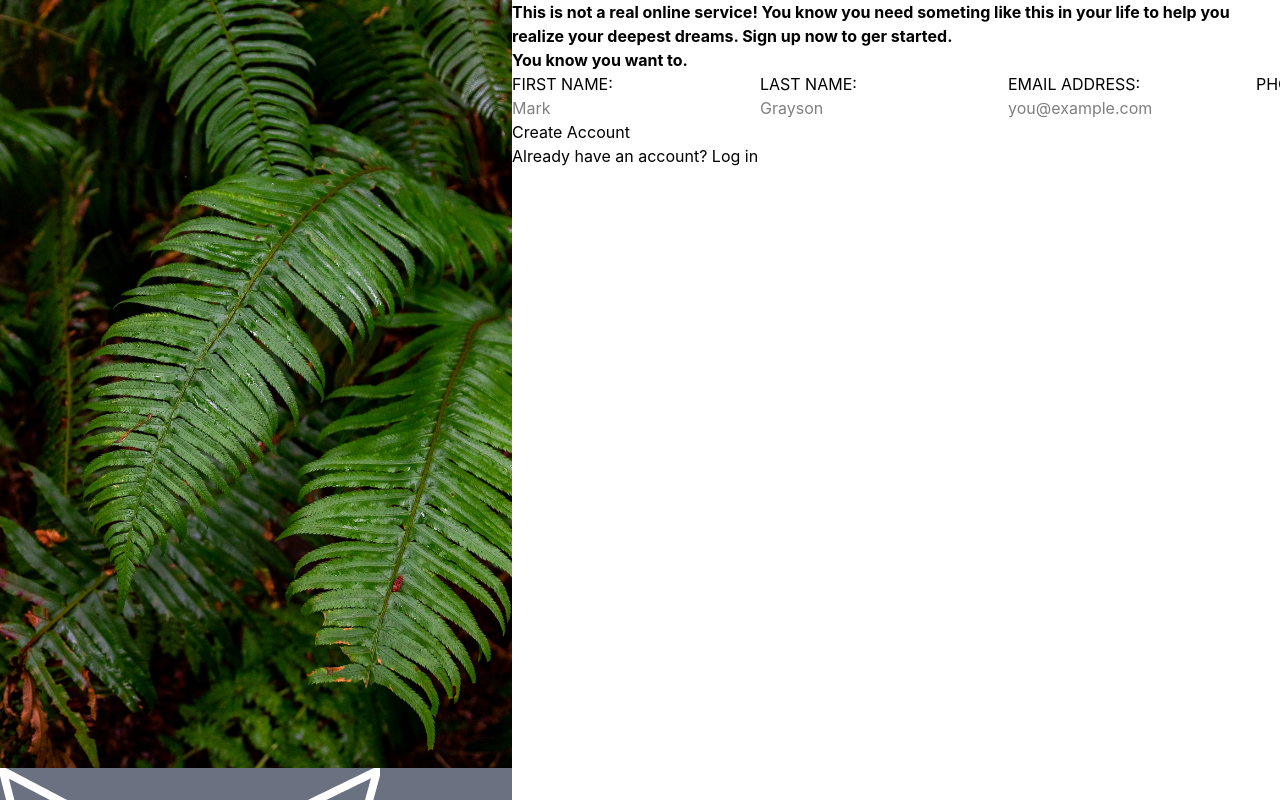
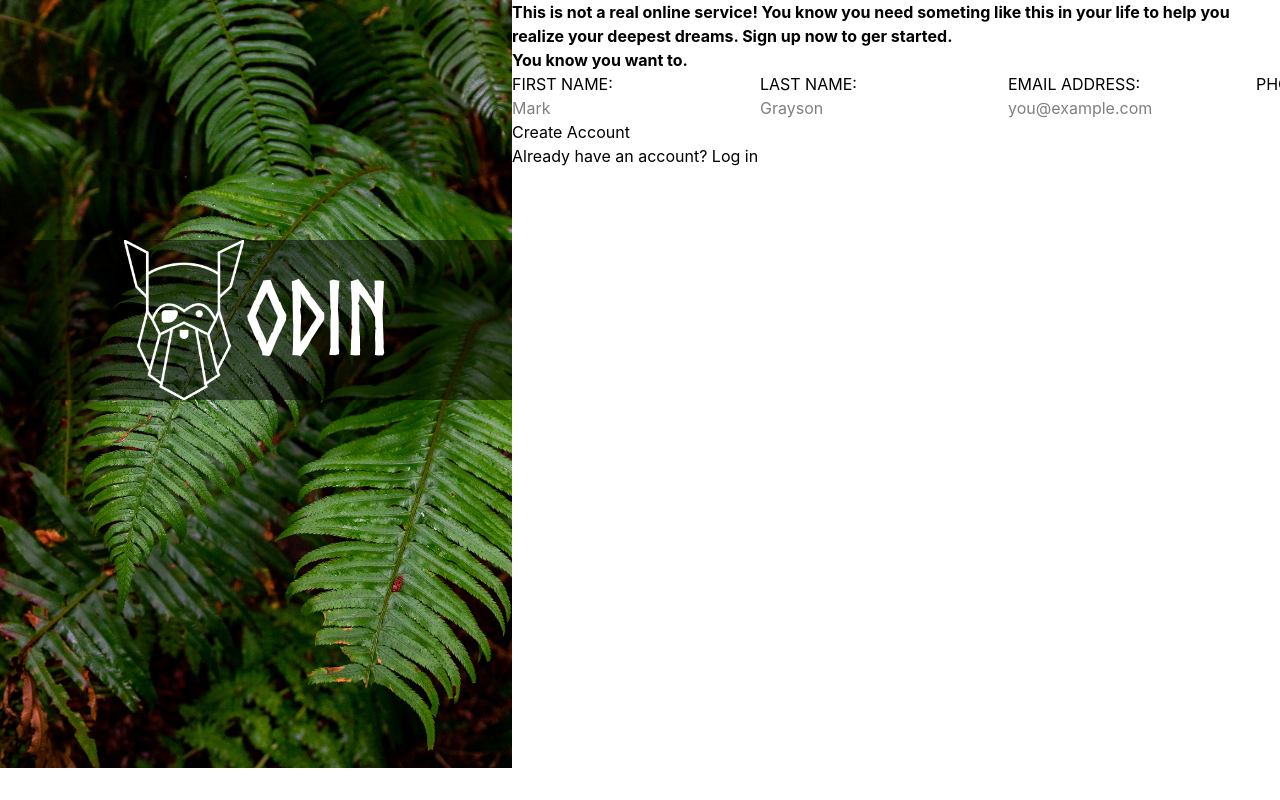
Before and after one commit to murilo404p/Form-TOP, a website built with Vite: page index.html in a window 1280 px wide. Shown: the top 800 px of the page. Built offline with nearby package versions, Linux system fonts and the light colour scheme.

Commit message:
Logo Odin estilizada e finalizada

```diff
--- a/index.html
+++ b/index.html
@@ -8,11 +8,11 @@
   </head>
   <body>
     <main class="flex">
-      <section class="flex flex-col w-[40%] h-screen">
-        <img src="./src/assets/halie-west-25xggax4bSA-unsplash.jpg" alt="" class="z-50">
-        <div class="bg-gray-500 flex items-center">
-          <img src="./src/assets/odin-lined.png" alt="" class="relative ">
-          <p>ODIN</p>
+      <section class="flex flex-col w-[40%] h-screen relative">
+        <img src="./src/assets/halie-west-25xggax4bSA-unsplash.jpg" alt="photo">
+        <div class="flex absolute w-full justify-center top-60" id="logo">
+          <img src="./src/assets/odin-lined.png" alt="odin-logo" class="w-30">
+          <p class="flex items-center text-white text-8xl font-bold" id="odin-name">ODIN</p>
         </div>
       </section>
 
--- a/src/style.css
+++ b/src/style.css
@@ -56,3 +56,16 @@ table {
   border-collapse: collapse;
   border-spacing: 0;
 }
+
+#logo {
+  background-color: rgba(0,0,0,0.5);
+}
+
+@font-face {
+  font-family: "Norse";
+  src: url("./fonts/norse/Norse.otf");
+}
+
+#odin-name {
+  font-family: "Norse";
+}
```
Also changed, not shown: src/fonts/norse/Norse.otf (added).
